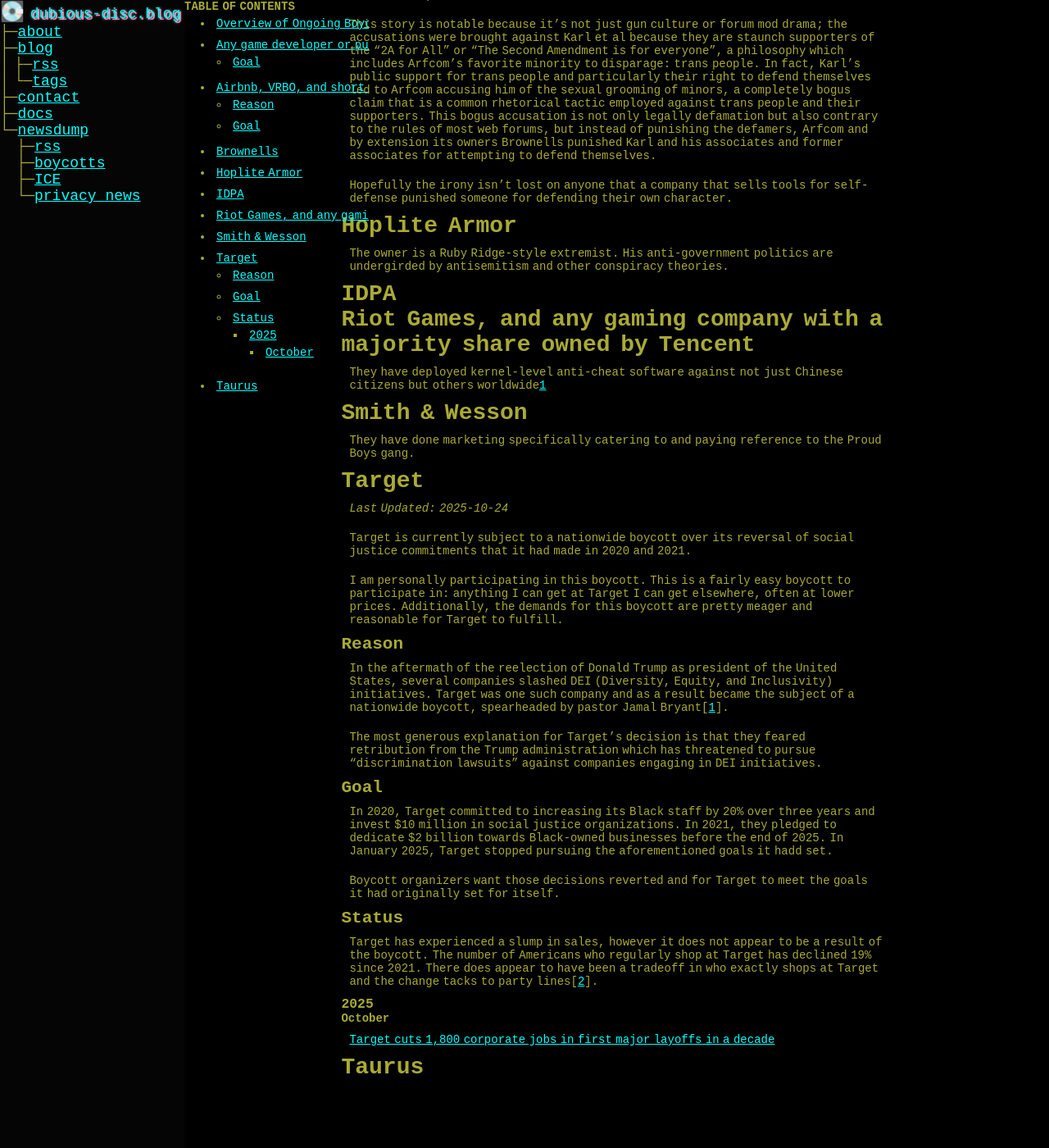
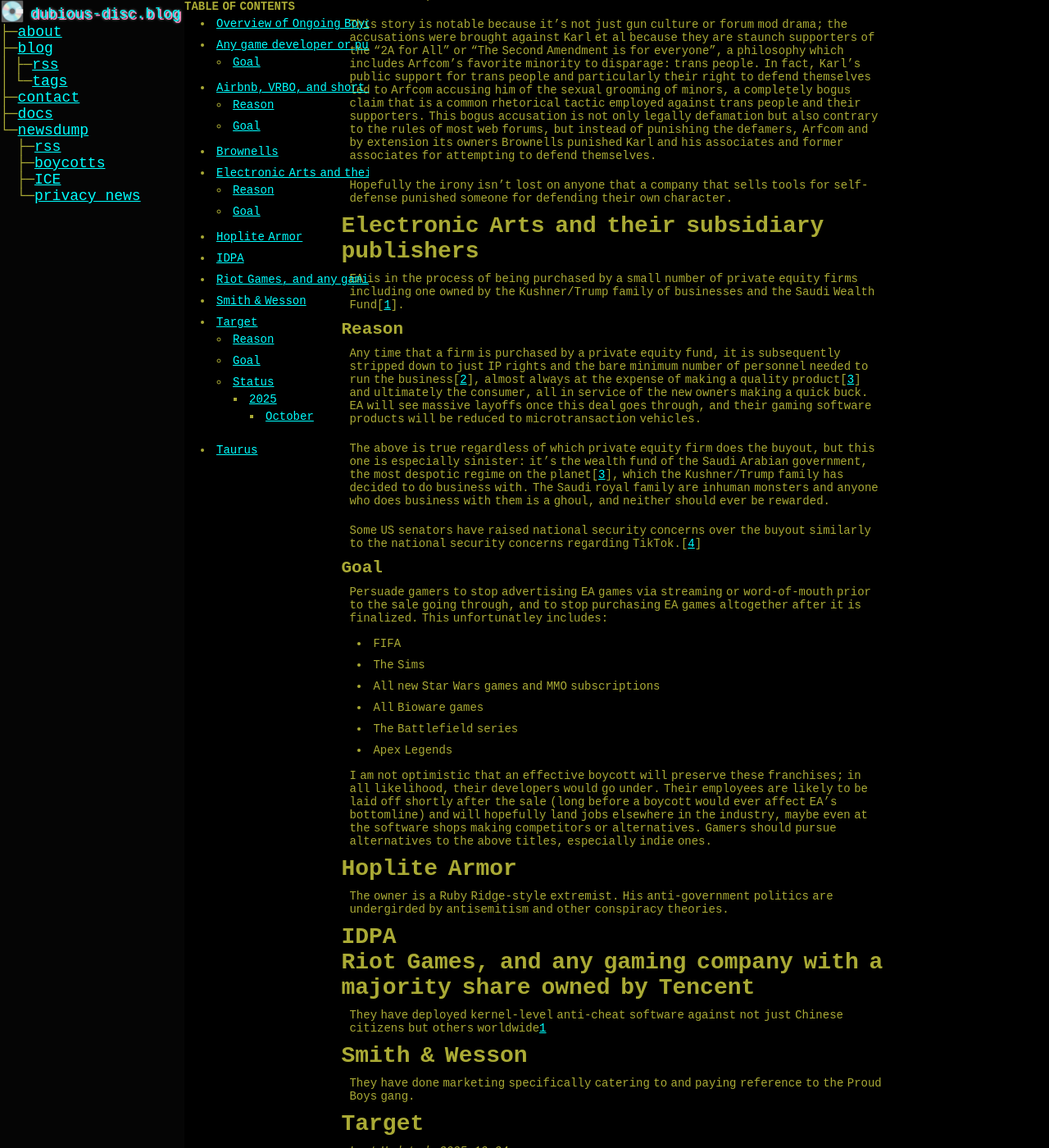
Before and after one commit to paranoid-porygon/paranoid-porygon.github.io, a Jekyll site: the page built from _pages/newsdump/the-boycott-files.md, in a window 1280 px wide and 1400 px high, scrolled down 1014 px. Shown: the whole window at 82% size. Built offline with Jekyll 4.4.1, drawn with Linux system fonts in a browser that asks for light colours; before the commit the page ends 2331 px from its top, so only the background shows below that; some of the changed text lies outside the part shown.

Commit message:
updated boycott page

```diff
--- a/_pages/newsdump/the-boycott-files.md
+++ b/_pages/newsdump/the-boycott-files.md
@@ -12,7 +12,7 @@ Whenever I run across an ongoing boycott that seems worth considering, I will sh
 
 # Any game developer or publisher that uses kernel-level anti-cheat software
 
-Kernel-level access enables some nasty malware possibilities, and that sort of access should be tightly restricted. If you are aware of the [Intel Management Engine vulnerability](), this is a similar idea except that it has already been exploited in the wild[1]()[2]() and creates an even broader attack surface. I have personally seen gaming companies remotely access their software installed on the computers of suspected bad actors; this is not just a theoretical vulnerability.
+Kernel-level access enables some nasty malware possibilities, and that sort of access should be tightly restricted. If you are aware of the [Intel Management Engine vulnerability](), this is a similar idea except that it has already been exploited in the wild[[1](),[2]()] and creates an even broader attack surface. I have personally seen gaming companies remotely access their software installed on the computers of suspected bad actors; this is not just a theoretical vulnerability.
 
 ## Goal
 
@@ -41,6 +41,30 @@ Brownells administers the AR-15 dot com forums (aka Arfcom) which saw the people
 This story is notable because it's not just gun culture or forum mod drama; the accusations were brought against Karl et al because they are staunch supporters of the "2A for All" or "The Second Amendment is for everyone", a philosophy which includes Arfcom's favorite minority to disparage: trans people. In fact, Karl's public support for trans people and particularly their right to defend themselves led to Arfcom accusing him of the sexual grooming of minors, a completely bogus claim that is a common rhetorical tactic employed against trans people and their supporters. This bogus accusation is not only legally defamation but also contrary to the rules of most web forums, but instead of punishing the defamers, Arfcom and by extension its owners Brownells punished Karl and his associates and former associates for attempting to defend themselves.
 
 Hopefully the irony isn't lost on anyone that a company that sells tools for self-defense punished someone for defending their own character.
+
+# Electronic Arts and their subsidiary publishers
+
+EA is in the process of being purchased by a small number of private equity firms including one owned by the Kushner/Trump family of businesses and the Saudi Wealth Fund[[1]()].
+
+## Reason
+
+Any time that a firm is purchased by a private equity fund, it is subsequently stripped down to just IP rights and the bare minimum number of personnel needed to run the business[[2]()], almost always at the expense of making a quality product[[3]()] and ultimately the consumer, all in service of the new owners making a quick buck. EA will see massive layoffs once this deal goes through, and their gaming software products will be reduced to microtransaction vehicles.
+
+The above is true regardless of which private equity firm does the buyout, but this one is especially sinister: it's the wealth fund of the Saudi Arabian government, the most despotic regime on the planet[[3]()], which the Kushner/Trump family has decided to do business with. The Saudi royal family are inhuman monsters and anyone who does business with them is a ghoul, and neither should ever be rewarded.
+
+Some US senators have raised national security concerns over the buyout similarly to the national security concerns regarding TikTok.[[4](https://www.pcgamer.com/gaming-industry/saudi-arabias-acquisition-of-electronic-arts-faces-pushback-from-game-developers-petition-calls-on-ftc-to-scrutinize-this-deal-closely/)]
+
+## Goal
+
+Persuade gamers to stop advertising EA games via streaming or word-of-mouth prior to the sale going through, and to stop purchasing EA games altogether after it is finalized. This unfortunatley includes:
+* FIFA
+* The Sims
+* All new Star Wars games and MMO subscriptions
+* All Bioware games
+* The Battlefield series
+* Apex Legends
+
+I am not optimistic that an effective boycott will preserve these franchises; in all likelihood, their developers would go under. Their employees are likely to be laid off shortly after the sale (long before a boycott would ever affect EA's bottomline) and will hopefully land jobs elsewhere in the industry, maybe even at the software shops making competitors or alternatives. Gamers should pursue alternatives to the above titles, especially indie ones.
 
 # Hoplite Armor
 
```
